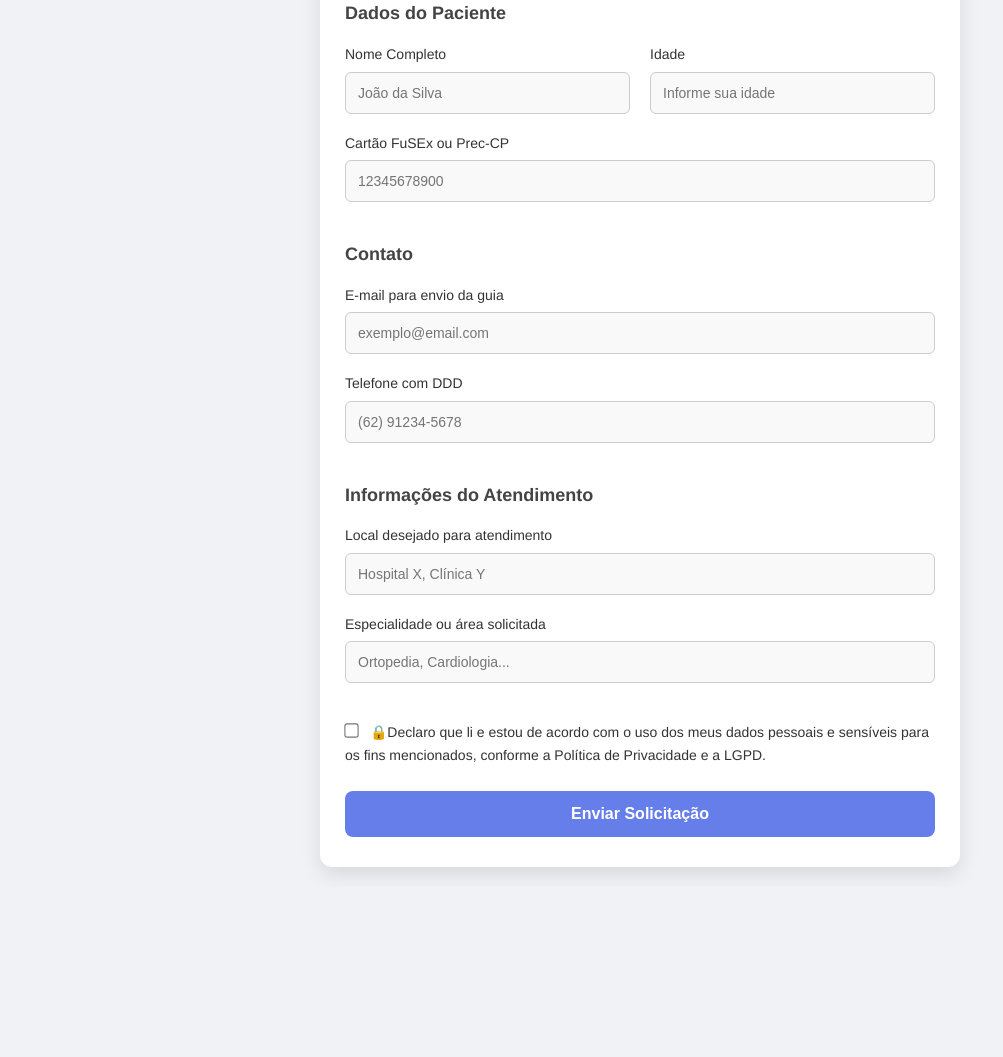
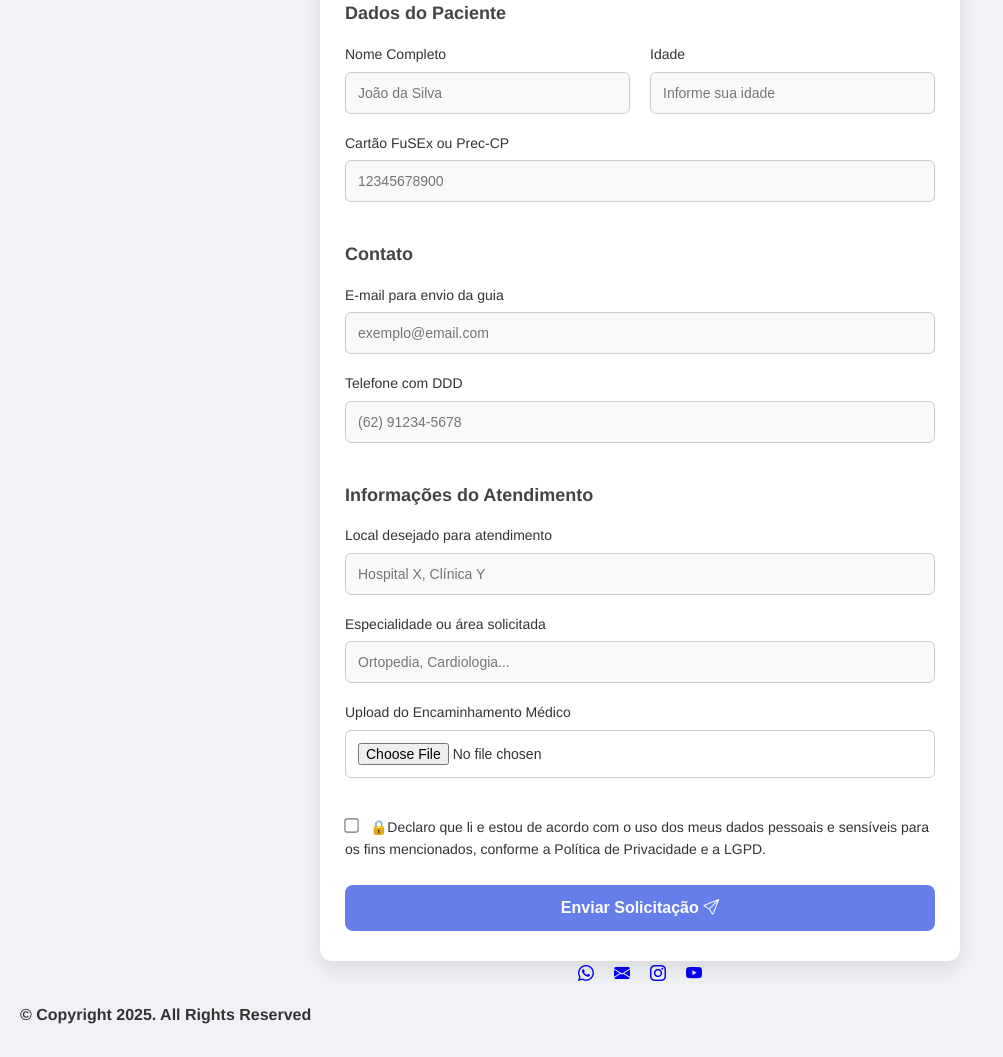
Before and after one commit to Jedaigodx/Guias_por_email, a Flask app: page / in a window 1280 px wide. Shown: the part 114-1171 px from the top of the page, without its empty margins (0-1003 px from the left). Before the commit the page ends 989 px from the top, so only its background shows below. Run offline with Flask 3, Linux system fonts and the light colour scheme.

Commit message:
Incluindo boostrap e style do formulário user.html

```diff
--- a/static/style_form.css
+++ b/static/style_form.css
@@ -1,11 +1,11 @@
-/* Reset básico */
+
+/* Formulario */
 * {
   box-sizing: border-box;
   margin: 0;
   padding: 0;
 }
 
-/* Estilo do corpo da página */
 body {
   font-family: 'Helvetica Neue', Arial, sans-serif;
   background-color: #f0f2f5;
@@ -14,7 +14,6 @@ body {
   padding: 20px;
 }
 
-/* Container principal */
 .container {
   max-width: 640px;
   margin: 0 auto;
@@ -24,7 +23,6 @@ body {
   box-shadow: 0 8px 20px rgba(0,0,0,0.1);
 }
 
-/* Cabeçalho */
 h1 {
   font-size: 24px;
   margin-bottom: 25px;
@@ -32,13 +30,11 @@ h1 {
   color: #2a2f45;
 }
 
-/* Fieldset com borda suave */
 fieldset {
   border: none;
   margin-bottom: 20px;
 }
 
-/* Legenda com destaque */
 legend {
   font-size: 18px;
   font-weight: 600;
@@ -46,18 +42,17 @@ legend {
   color: #444;
 }
 
-/* Labels refinados */
 label {
   display: block;
   font-size: 14px;
   margin-bottom: 6px;
 }
 
-/* Inputs modernos */
 input[type="text"],
 input[type="number"],
 input[type="email"],
-input[type="tel"] {
+input[type="tel"],
+input[type="file"] {
   width: 100%;
   padding: 12px;
   font-size: 14px;
@@ -74,7 +69,11 @@ input:focus {
   outline: none;
 }
 
-/* Layout em colunas flexíveis */
+input[type="file"] {
+  background-color: #fff;
+  cursor: pointer;
+}
+
 @media (min-width: 600px) {
   .flex-row {
     display: flex;
@@ -85,18 +84,17 @@ input:focus {
   }
 }
 
-/* Checkbox LGPD estilizado */
 .lgpd {
   margin-bottom: 25px;
   font-size: 14px;
 }
 
 .lgpd input {
+  accent-color: #667eea;
   margin-right: 8px;
   transform: scale(1.1);
 }
 
-/* Botão principal */
 button {
   width: 100%;
   padding: 14px;
@@ -114,3 +112,41 @@ button:hover {
   background-color: #5a67d8;
   box-shadow: 0 4px 12px rgba(102, 126, 234, 0.4);
 }
+
+footer #sobre {
+    display: flex;
+    justify-content: center;
+    gap: 20px;
+    margin-bottom: 15px;
+}
+
+footer p {
+  font-size: 16px;
+  margin-bottom: 10px;
+  font-weight: 600;
+}
+
+.footer-links {
+  display: flex;
+  justify-content: center;
+  gap: 20px;
+  flex-wrap: wrap;
+}
+
+.footer-links a {
+  display: flex;
+  align-items: center;
+  gap: 6px;
+  font-size: 18px;
+  color: #667eea;
+  text-decoration: none;
+  transition: color 0.3s;
+}
+
+.footer-links a:hover {
+  color: #5a67d8;
+}
+
+.material-icons {
+  font-size: 18px;
+}
--- a/templates/user.html
+++ b/templates/user.html
@@ -5,6 +5,7 @@
   <meta name="viewport" content="width=device-width,initial-scale=1.0">
   <title>Solicitação de Guia</title>
   <link rel="stylesheet" href="static/style_form.css">
+  <link href="https://cdn.jsdelivr.net/npm/bootstrap-icons/font/bootstrap-icons.css" rel="stylesheet">
 </head>
 <body>
   <div class="container">
@@ -42,7 +43,11 @@
 
         <label for="especialidade">Especialidade ou área solicitada</label>
         <input type="text" id="especialidade" name="especialidade" placeholder="Ortopedia, Cardiologia..." required>
-      </fieldset>
+
+        <label for="foto">Upload do Encaminhamento Médico</label>
+        <input type="file" id="foto" name="foto" accept="image/*">
+
+        </fieldset>
 
       <div class="lgpd">
         <label>
@@ -51,8 +56,18 @@
         </label>
       </div>
 
-      <button type="submit">Enviar Solicitação</button>
+      <button type="submit">Enviar Solicitação <i class="bi bi-send"></i>
+      </button>
     </form>
   </div>
+<footer>
+    <div id="sobre">
+        <a href="https://whatsapp.com/channel/0029Vb5wHD17YSd1pPUutT2C" target="_blank"><i class="bi bi-whatsapp"></i></a>
+        <a href="mailto:guiasporemail.fusex@gmail.com"><i class="bi bi-envelope-fill"></i></a>
+        <a href="https://www.instagram.com/copesp_exercito/" target="_blank"><i class="bi bi-instagram"></i></a>
+        <a href="https://www.youtube.com/@exercitooficial" target="_blank"><i class="bi bi-youtube"></i></a>
+    </div>
+    <p class="mt-2 mb-0">© Copyright 2025. All Rights Reserved</p>
+</footer>
 </body>
 </html>
```
